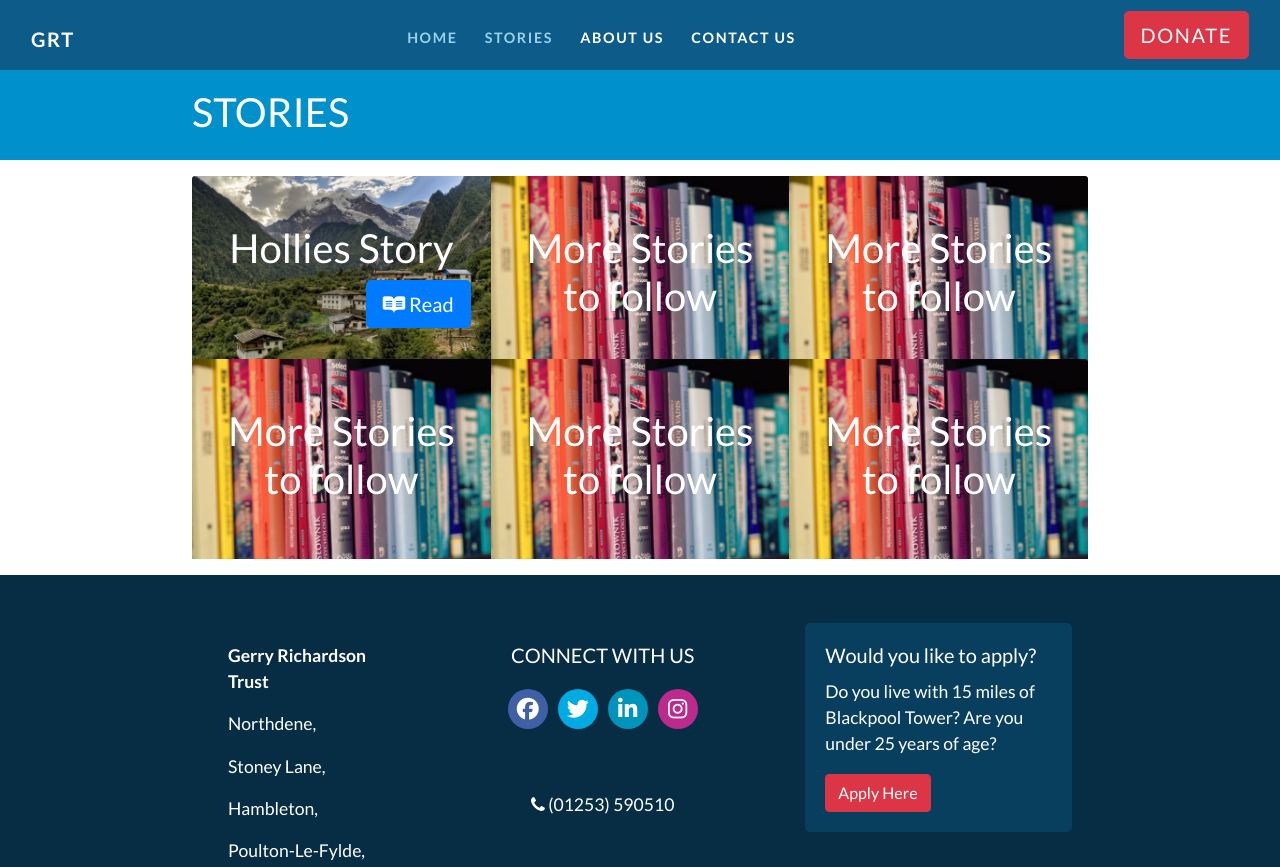
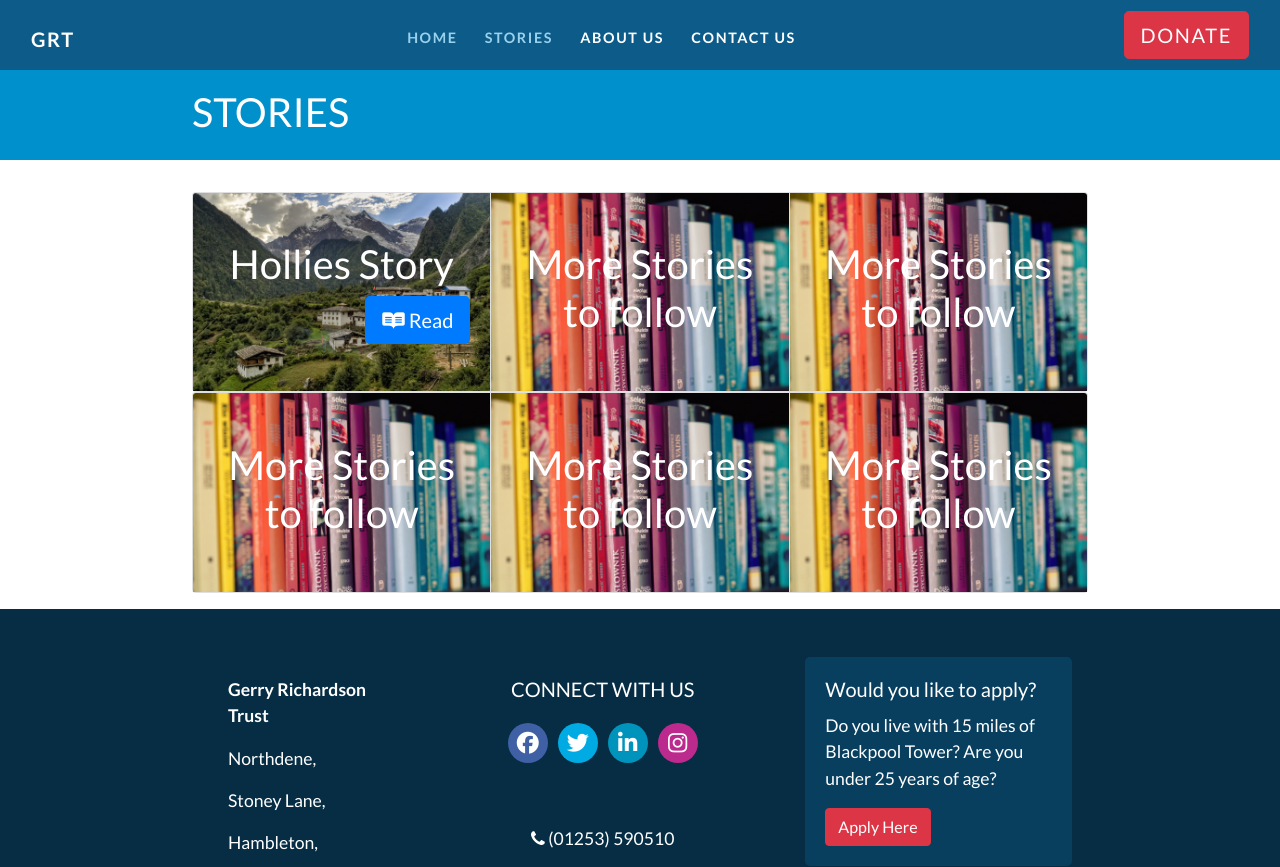
Before and after one commit to tuppers360/gerry-react, a React (Create React App) app: page /stories in a window 1280 px wide. Shown: the top 867 px of the page. Built offline with nearby package versions, Linux system fonts and the light colour scheme.

Commit message:
heroku initial commit

```diff
--- a/src/App.css
+++ b/src/App.css
@@ -129,7 +129,7 @@ h3.heading {
   border: none;
 }
 /* ============ HOME STORIES SECTION ===============*/
-.card-no-border .card {
+.homeStories .card {
   margin-top: -1rem;
   border: none;
 }
@@ -144,7 +144,6 @@ h3.heading {
 .hollieStory .card {
   margin-top: -1rem;
   border: none;
-  border-radius: 0 !important;
 }
 /*============= THANKYOU SECTION =============*/
 .thankyou .card-title {
```
